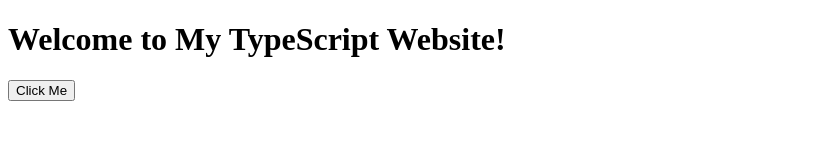
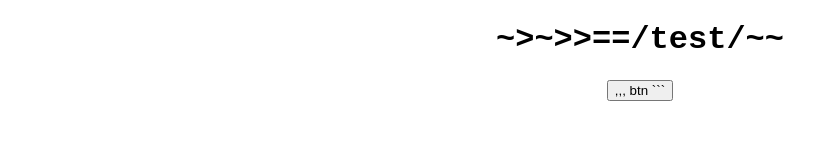
Before and after one commit to tinongfb/io.alectra, a website with bundled scripts: page webapps/my-webapp/public/index.html in a window 1280 px wide. Shown: the whole page, without its empty margins (0-838 px from the left). Built offline with nearby package versions, Linux system fonts and the light colour scheme.

Commit message:
update on /my-webapp, to work on contents next

````diff
--- a/webapps/my-webapp/public/index.html
+++ b/webapps/my-webapp/public/index.html
@@ -3,12 +3,12 @@
 <head>
   <meta charset="UTF-8">
   <meta name="viewport" content="width=device-width, initial-scale=1.0">
-  <title>My TypeScript Project</title>
+  <title>''' web app ,,,</title>
   <link rel="stylesheet" href="style.css">
 </head>
 <body>
-  <h1>Welcome to My TypeScript Website!</h1>
-  <button id="clickMe">Click Me</button>
+  <h1>~>~>>==/test/~~</h1>
+  <button id="clickMe">,,, btn ```</button>
   <script src="../dist/app.js"></script>
 </body>
 </html>
--- a/webapps/my-webapp/public/style.css
+++ b/webapps/my-webapp/public/style.css
@@ -0,0 +1,7 @@
+body {
+    font-family: 'Courier New', Courier, monospace;
+    text-align: center;
+}
+button:hover {
+    background-color: #45a049;
+  }
````
